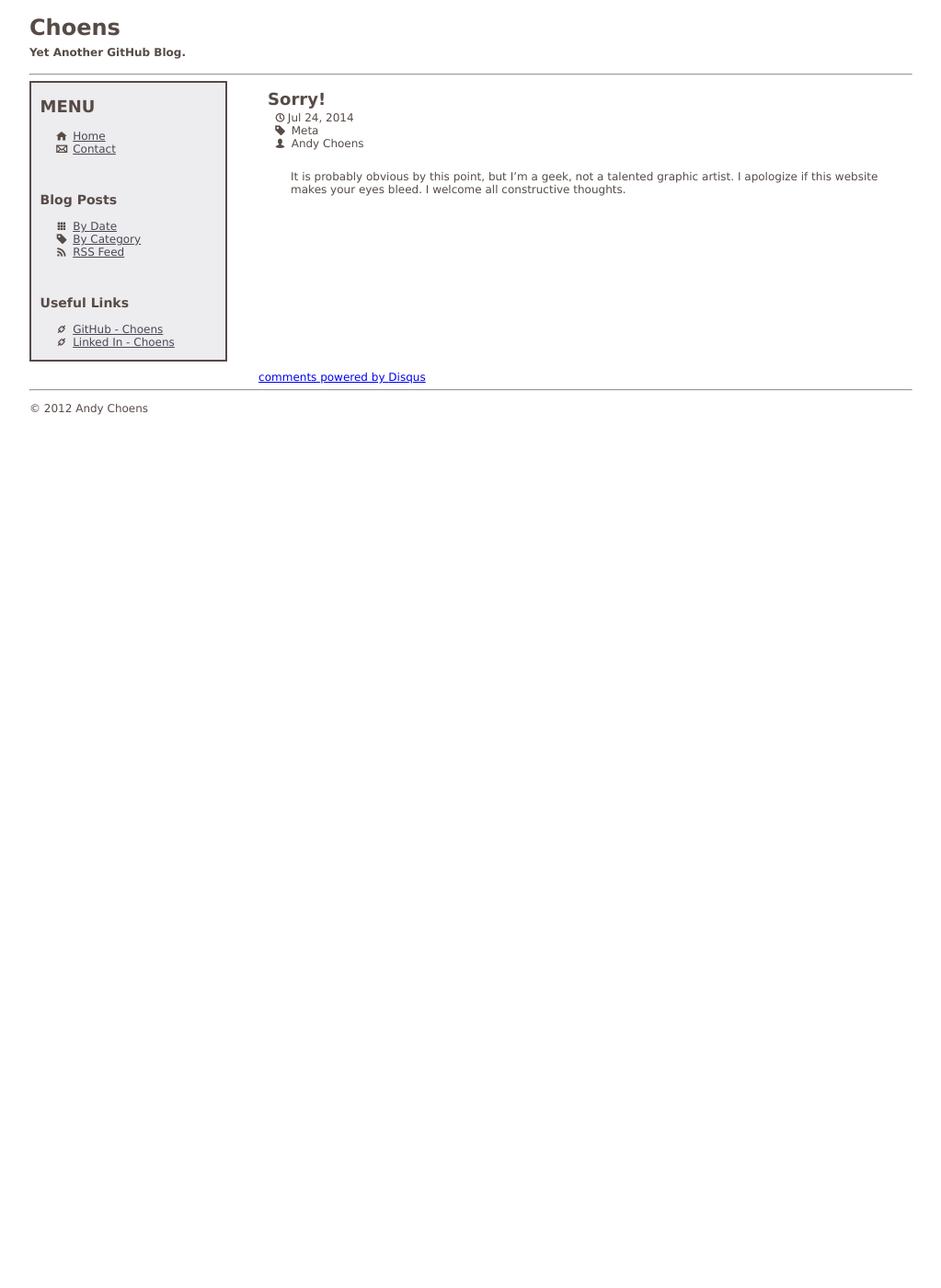
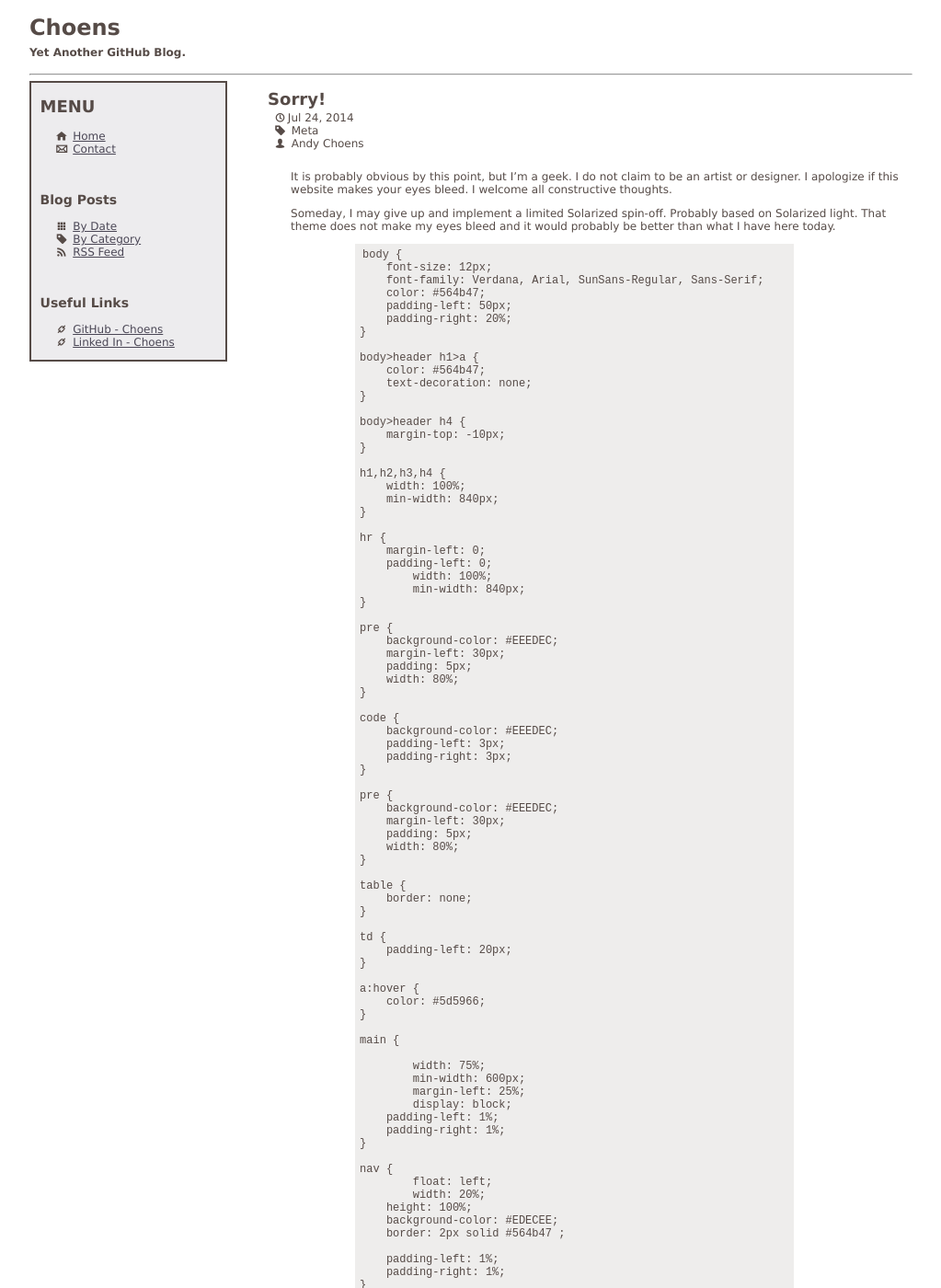
Before and after one commit to Choens/choens.github.io, a Jekyll site: the page built from _posts/2014-07-24-sorry.md, in a window 1280 px wide and 1400 px high. Shown: the whole window at 92% size, without its empty margins (26-1049 px from the left). Built offline with Jekyll 4.4.1, drawn with Linux system fonts in a browser that asks for light colours; some of the changed text lies outside the part shown.

Commit message:
More thorough.

```diff
--- a/_posts/2014-07-24-sorry.md
+++ b/_posts/2014-07-24-sorry.md
@@ -5,10 +5,175 @@ author: Andy Choens
 layout: post
 category: Meta
 
-excerpt: I'm a geek, not a grpahic arts designer.
+excerpt: I'm a geek, not a designer.
 
 ---
 
-It is probably obvious by this point, but I'm a geek, not a talented
-graphic artist. I apologize if this website makes your eyes bleed. I
-welcome all constructive thoughts.
+It is probably obvious by this point, but I'm a geek. I do not claim
+to be an artist or designer. I apologize if this website makes your
+eyes bleed. I welcome all constructive thoughts.
+
+Someday, I may give up and implement a limited Solarized
+spin-off. Probably based on Solarized light. That theme does not make
+my eyes bleed and it would probably be better than what I have here
+today.
+
+{% highlight css %}
+
+body {
+    font-size: 12px;
+    font-family: Verdana, Arial, SunSans-Regular, Sans-Serif;
+    color: #564b47;
+    padding-left: 50px;
+    padding-right: 20%;
+}
+
+body>header h1>a {
+    color: #564b47;
+    text-decoration: none;
+}
+
+body>header h4 {
+    margin-top: -10px;
+}
+
+h1,h2,h3,h4 {
+    width: 100%;
+    min-width: 840px;
+}
+
+hr {
+    margin-left: 0;
+    padding-left: 0;
+	width: 100%;
+	min-width: 840px;
+}
+
+pre {
+    background-color: #EEEDEC;
+    margin-left: 30px;
+    padding: 5px;
+    width: 80%;
+}
+
+code {
+    background-color: #EEEDEC;
+    padding-left: 3px;
+    padding-right: 3px;
+}
+
+pre {
+    background-color: #EEEDEC;
+    margin-left: 30px;
+    padding: 5px;
+    width: 80%;
+}
+
+table {
+    border: none;
+}
+
+td {
+    padding-left: 20px;
+}
+
+a:hover {
+    color: #5d5966;
+}
+
+main {
+
+	width: 75%;
+	min-width: 600px;
+	margin-left: 25%;
+	display: block;
+    padding-left: 1%;
+    padding-right: 1%;
+}
+
+nav {
+	float: left;
+	width: 20%;
+    height: 100%;
+    background-color: #EDECEE;
+    border: 2px solid #564b47 ;
+
+    padding-left: 1%;
+    padding-right: 1%;
+}
+
+nav a,
+nav a:visited,
+nav a:active {
+    color: #4B4756;
+}
+
+nav a:hover {
+    color: #5d5966;
+}
+
+nav li {
+    margin-left: -25px;
+    list-style: none;
+}
+
+footer {
+	clear: both;
+	width: 100%;
+}
+
+article {
+	margin: 10px;
+}
+
+article h2>a,
+article h2>a:visited,
+article h2>a:active {
+    text-decoration: none;
+    color: #4B4756;
+}
+
+article h2>a:hover {
+    color: #5d5966;
+}
+
+article .entry {
+	margin-left: 15px;
+	padding: 10px;
+}
+
+article .entry img {
+    display: block;
+    margin-left: auto;
+    margin-right: auto;
+    width: 100%;
+}
+
+article header span {
+	margin-top: -10px;
+	margin-bottom: -3px;
+	margin-left: 5px;
+}
+
+article header h2 {
+    margin-bottom: 3px;
+}
+
+section address {
+    margin-left: 15px;
+}
+
+#paginator {
+    padding: 10px;
+}
+
+#paginator a {
+    text-decoration: none;
+}
+
+.more {
+    margin-left: 80%;
+}
+
+
+{% endhighlight %}
```
